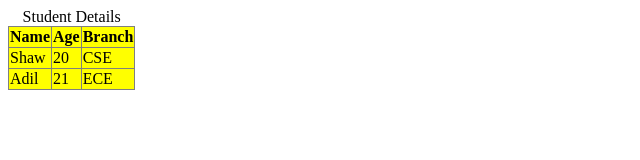
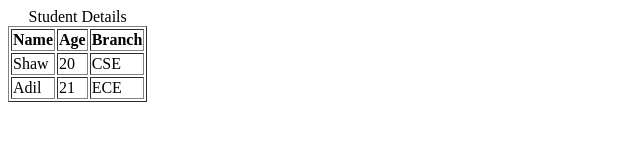
Before and after one commit to acciojob/table-practise-Premkrishna-harale, a website: page main.html in a window 1280 px wide. Shown: the whole page, without its empty margins (0-640 px from the left). Drawn offline with Linux system fonts and the light colour scheme.

Commit message:
created a submission

```diff
--- a/main.html
+++ b/main.html
@@ -8,14 +8,10 @@
 </head>
 <body>
 	<table border="1">
+
 		<caption>Student Details</caption>
 		<thead>
-			<style>
-        table {
-            border-collapse: collapse;
-            background-color: yellow;
-        }
-    </style>
+
 			<tr>
 				<th>Name</th>
 				<th>Age</th>
```
